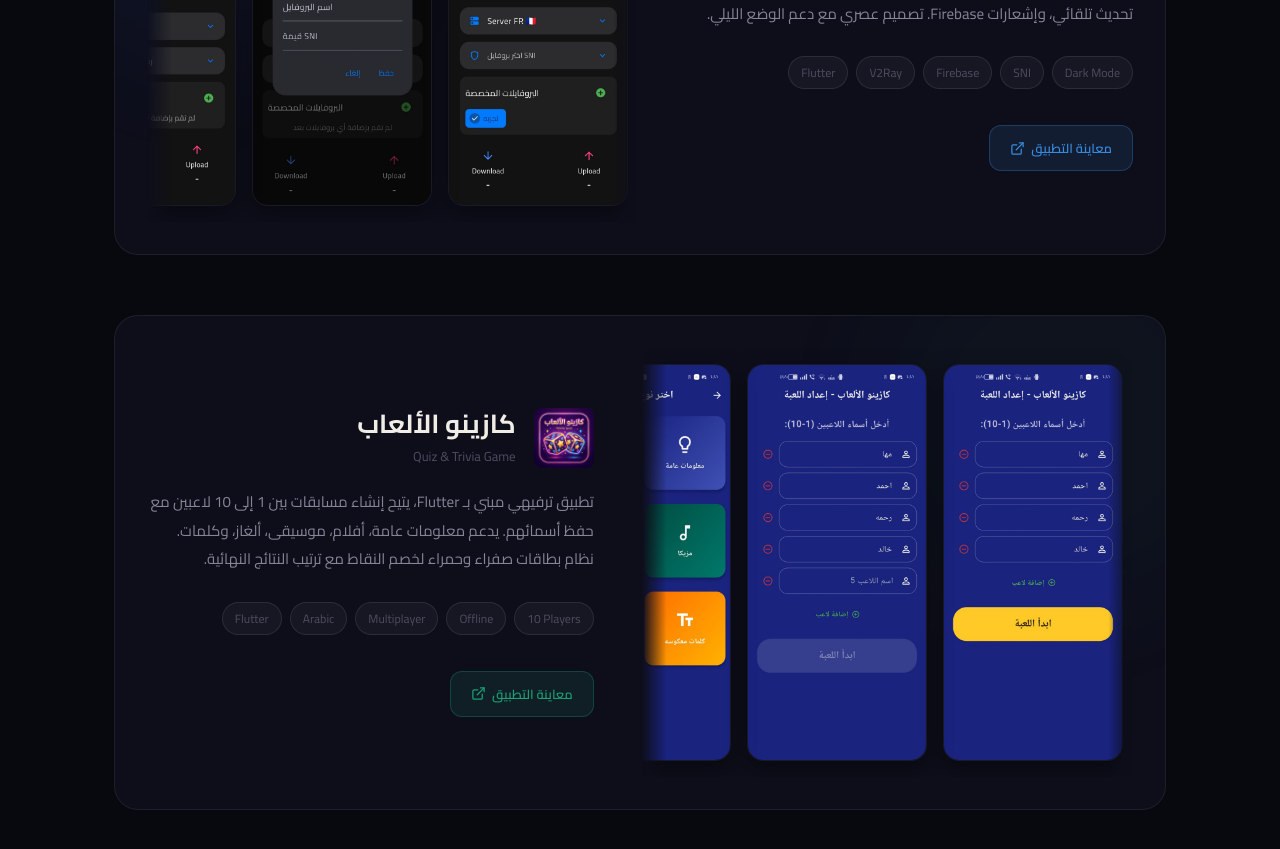
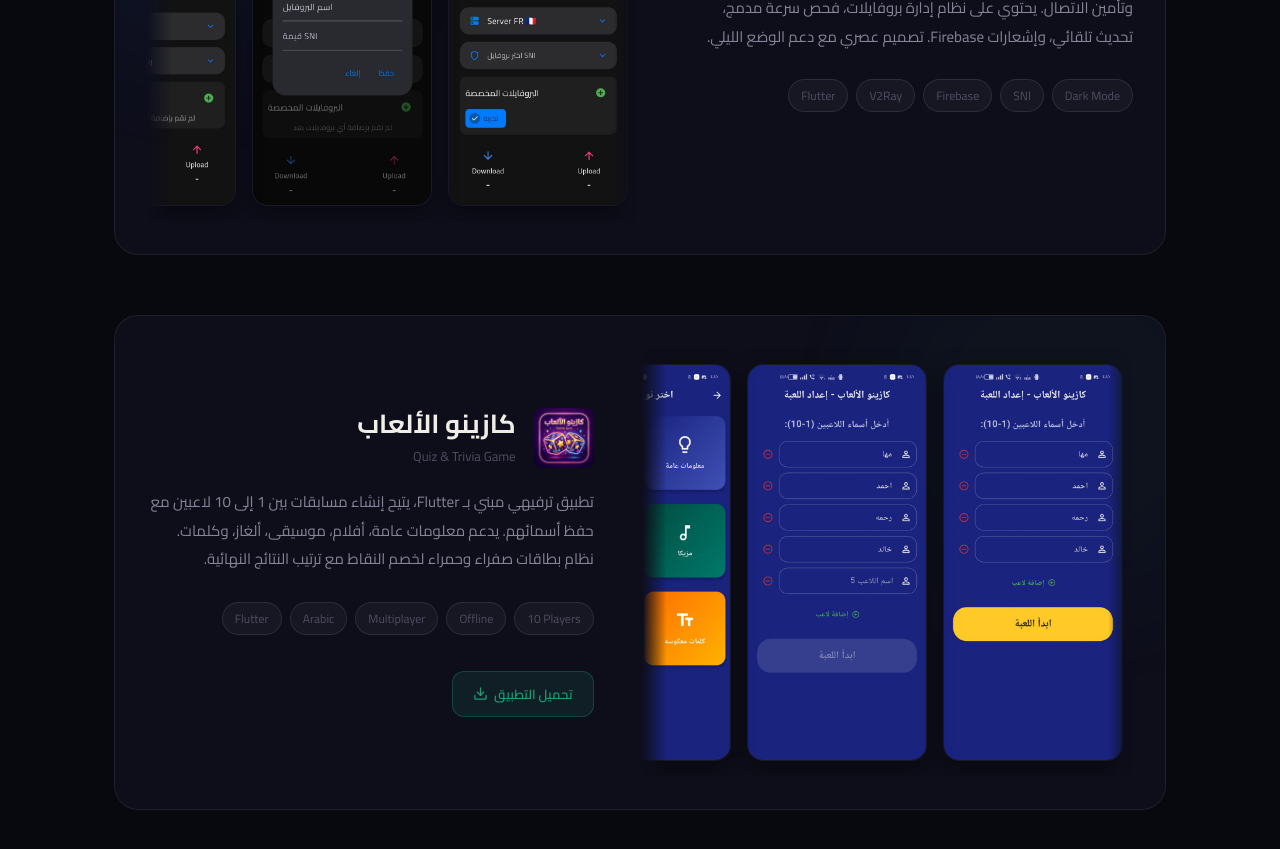
Before and after one commit to hussein34535/my-portfolio, a Next.js app: page / in a window 1280 px wide. Shown: the part 2820-3669 px from the top of the page. Built offline with nearby package versions, Linux system fonts and the light colour scheme.

Commit message:
Support multiple links for projects (Web and App)

```diff
--- a/app/components/ProjectCard.js
+++ b/app/components/ProjectCard.js
@@ -12,7 +12,8 @@ export default function ProjectCard({
   iconClass,
   themeClass,
   reverse = false,
-  link = "#",
+  link, // legacy, keeping just in case
+  links = [],
   imageSrc,
   images = [],
 }) {
@@ -106,21 +107,33 @@ export default function ProjectCard({
           ))}
         </div>
         <div className="p-links">
-          <a href={link} target={link !== "#" ? "_blank" : undefined} rel="noopener noreferrer" className={`btn ${themeClass.replace('card-', 'btn-')}`}>
-            <svg
-              viewBox="0 0 24 24"
-              fill="none"
-              stroke="currentColor"
-              strokeWidth="2"
-              strokeLinecap="round"
-              strokeLinejoin="round"
-            >
+          {links && links.length > 0 ? links.map((l, idx) => (
+            <a key={idx} href={l.url} target="_blank" rel="noopener noreferrer" className={`btn ${themeClass.replace('card-', 'btn-')}`}>
+              {l.type === "app" ? (
+                <svg viewBox="0 0 24 24" fill="none" stroke="currentColor" strokeWidth="2" strokeLinecap="round" strokeLinejoin="round">
+                  <path d="M21 15v4a2 2 0 0 1-2 2H5a2 2 0 0 1-2-2v-4" />
+                  <polyline points="7 10 12 15 17 10" />
+                  <line x1="12" y1="15" x2="12" y2="3" />
+                </svg>
+              ) : (
+                <svg viewBox="0 0 24 24" fill="none" stroke="currentColor" strokeWidth="2" strokeLinecap="round" strokeLinejoin="round">
+                  <path d="M18 13v6a2 2 0 0 1-2 2H5a2 2 0 0 1-2-2V8a2 2 0 0 1 2-2h6" />
+                  <polyline points="15 3 21 3 21 9" />
+                  <line x1="10" y1="14" x2="21" y2="3" />
+                </svg>
+              )}
+              {l.text}
+            </a>
+          )) : link && link !== "#" ? (
+            <a href={link} target="_blank" rel="noopener noreferrer" className={`btn ${themeClass.replace('card-', 'btn-')}`}>
+              <svg viewBox="0 0 24 24" fill="none" stroke="currentColor" strokeWidth="2" strokeLinecap="round" strokeLinejoin="round">
                 <path d="M18 13v6a2 2 0 0 1-2 2H5a2 2 0 0 1-2-2V8a2 2 0 0 1 2-2h6" />
                 <polyline points="15 3 21 3 21 9" />
                 <line x1="10" y1="14" x2="21" y2="3" />
               </svg>
               معاينة التطبيق
             </a>
+          ) : null}
         </div>
       </div>
     </div>
--- a/app/page.js
+++ b/app/page.js
@@ -12,9 +12,13 @@ export default function Home() {
       themeClass: "card-hwasi",
       images: ["/hwasi-1.jpg", "/hwasi-2.jpg", "/hwasi-3.jpg", "/hwasi-4.jpg", "/hwasi-5.jpg"],
       icon: (
-        <img src="/hwasi-logo.png" alt="hwasi Logo" style={{width:"100%",height:"100%",objectFit:"cover",borderRadius:"8px"}} />
+        <img src="/hwasi-logo.png" alt="hwasi Logo" style={{ width: "100%", height: "100%", objectFit: "cover", borderRadius: "8px" }} />
       ),
       reverse: false,
+      links: [
+        { text: "زيارة الموقع", url: "https://hwasi.com", type: "web" },
+        { text: "تحميل التطبيق", url: "https://www.mediafire.com/file/jbxadqkudb9fsce/hwasi.apk/file", type: "app" }
+      ]
     },
     {
       id: "iwaa",
@@ -26,10 +30,12 @@ export default function Home() {
       themeClass: "card-iwaa",
       images: ["/iwaa-1.jpg", "/iwaa-2.jpg", "/iwaa-3.jpg", "/iwaa-4.jpg", "/iwaa-5.jpg", "/iwaa-6.jpg", "/iwaa-7.jpg", "/iwaa-8.jpg", "/iwaa-9.jpg", "/iwaa-10.jpg"],
       icon: (
-        <img src="/iwaa-logo.png" alt="Iwaa Logo" style={{width:"100%",height:"100%",objectFit:"cover",borderRadius:"8px"}} />
+        <img src="/iwaa-logo.png" alt="Iwaa Logo" style={{ width: "100%", height: "100%", objectFit: "cover", borderRadius: "8px" }} />
       ),
       reverse: true,
-      link: "https://iwaaforyou.com"
+      links: [
+        { text: "زيارة المنصة", url: "https://iwaaforyou.com", type: "web" }
+      ]
     },
     {
       id: "tv",
@@ -41,7 +47,7 @@ export default function Home() {
       themeClass: "card-tv",
       images: ["/tv-1.jpg", "/tv-2.jpg", "/tv-3.jpg", "/tv-4.jpg", "/tv-5.jpg"],
       icon: (
-        <img src="/tv-logo.jpg" alt="7eSen TV Logo" style={{width:"100%",height:"100%",objectFit:"cover",borderRadius:"8px"}} />
+        <img src="/tv-logo.jpg" alt="7eSen TV Logo" style={{ width: "100%", height: "100%", objectFit: "cover", borderRadius: "8px" }} />
       ),
       reverse: false,
     },
@@ -55,7 +61,7 @@ export default function Home() {
       themeClass: "card-vpn",
       images: ["/vpn-1.jpg", "/vpn-2.jpg", "/vpn-3.jpg", "/vpn-4.jpg", "/vpn-5.jpg"],
       icon: (
-        <img src="/vpn-logo.jpg" alt="WaledNet VPN Logo" style={{width:"100%",height:"100%",objectFit:"cover",borderRadius:"8px"}} />
+        <img src="/vpn-logo.jpg" alt="WaledNet VPN Logo" style={{ width: "100%", height: "100%", objectFit: "cover", borderRadius: "8px" }} />
       ),
       reverse: true,
     },
@@ -69,9 +75,12 @@ export default function Home() {
       themeClass: "card-quiz",
       images: ["/quiz-1.jpg", "/quiz-2.jpg", "/quiz-3.jpg", "/quiz-4.jpg", "/quiz-5.jpg", "/quiz-6.jpg", "/quiz-7.jpg", "/quiz-8.jpg"],
       icon: (
-        <img src="/quiz-logo.png" alt="كازينو الألعاب Logo" style={{width:"100%",height:"100%",objectFit:"cover",borderRadius:"8px"}} />
+        <img src="/quiz-logo.png" alt="كازينو الألعاب Logo" style={{ width: "100%", height: "100%", objectFit: "cover", borderRadius: "8px" }} />
       ),
       reverse: false,
+      links: [
+        { text: "تحميل التطبيق", url: "https://www.mediafire.com/file/4kc6gmd8td1rblk/xo.apk/file", type: "app" }
+      ]
     },
   ];
 
```
Lines whose indentation alone changed are shown as unchanged.
